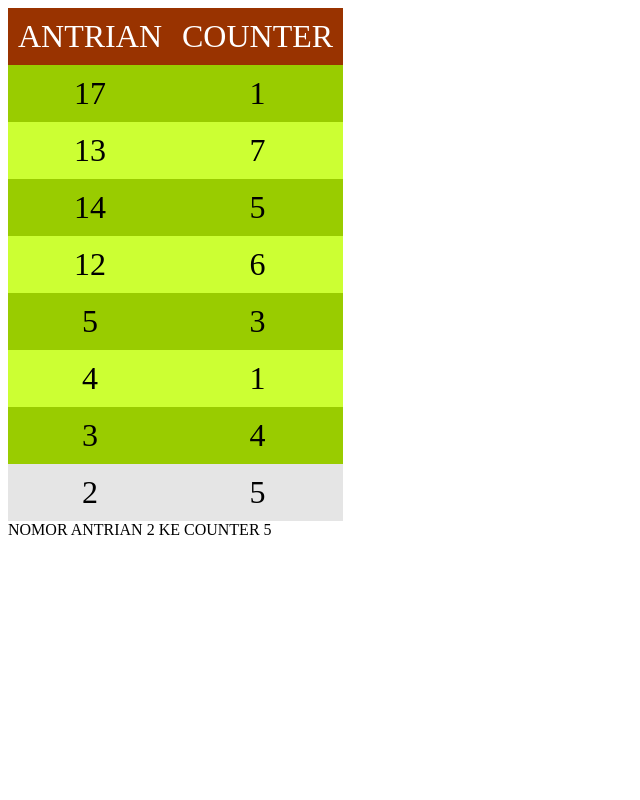
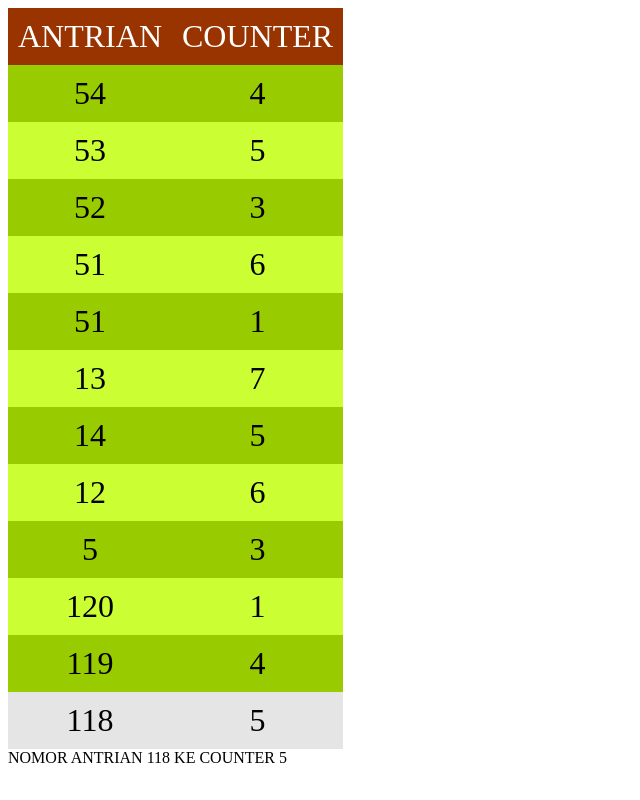
Before and after one commit to kamshory/QueueManagementSystem, a PHP site: page / in a window 1280 px wide. Shown: the whole page, without its empty margins (0-640 px from the left). Run offline with PHP 8.4, Linux system fonts and the light colour scheme.

Commit message:
Update index.php

```diff
--- a/index.php
+++ b/index.php
@@ -10,6 +10,7 @@ var queue;
 window.onload = function()
 {
 	queue = new PlanetQueue('#atomicaudio', ['#audio1', '#audio2', '#audio3', '#audio4']);
+	queue.baseAudioSrc = 'audio/';
 	// preload files
 	queue.preload('nomor-antrian.mp3', 'ke-counter.mp3', [1, 40]);
 	// define customer source
@@ -17,6 +18,7 @@ window.onload = function()
 	// define counter source
 	queue.setSrcCounter('ke-counter.mp3');
 
+	// override onExecuteQueue
 	queue.onExecuteQueue = function(customer, counter)
 	{
 		document.querySelector('.status').innerHTML = 'NOMOR ANTRIAN '+customer+' KE COUNTER '+counter;
@@ -27,6 +29,7 @@ window.onload = function()
 			document.querySelector('.'+cls).className += ' q-executed';
 		}
 	};
+	// override onAddQueue
 	queue.onAddQueue = function(customer, counter)
 	{
 		var child = document.createElement('tr');
@@ -40,9 +43,9 @@ window.onload = function()
 	// customer queue number
 	// counter number
 	// repeat (default = 2)
-	queue.addQueue(2, 5, 2)
-		.addQueue(3, 4, 2)
-		.addQueue(4, 1, 2)
+	queue.addQueue(118, 5, 2)
+		.addQueue(119, 4, 2)
+		.addQueue(120, 1, 2)
 		.addQueue(5, 3, 2)
 		.playQueue();
 
@@ -54,7 +57,11 @@ window.onload = function()
 		.playQueue();
 
 	// Single queue
-	queue.addQueue(17, 1, 2)
+	queue.addQueue(51, 1, 2)
+		.addQueue(51, 6, 2)
+		.addQueue(52, 3, 2)
+		.addQueue(53, 5, 2)
+		.addQueue(54, 4, 2)
 		.playQueue();
 }
 </script>
```
